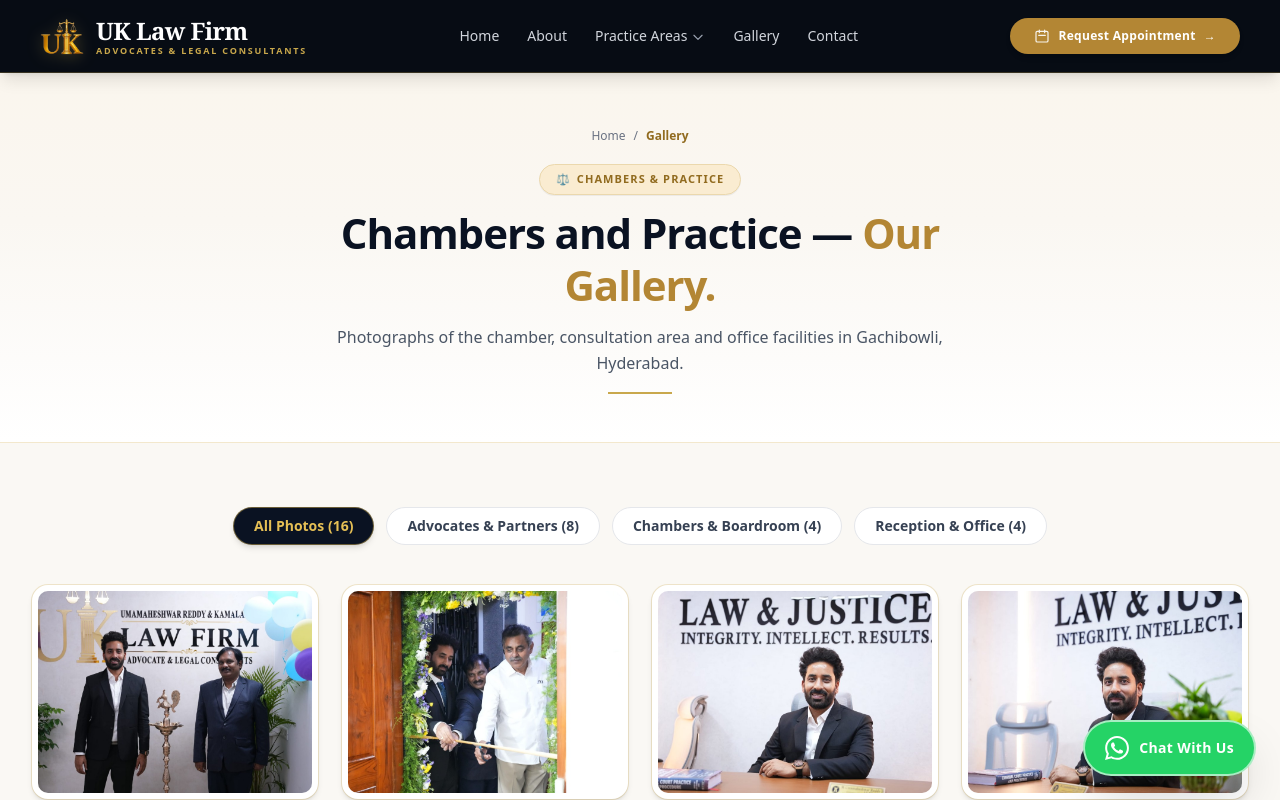
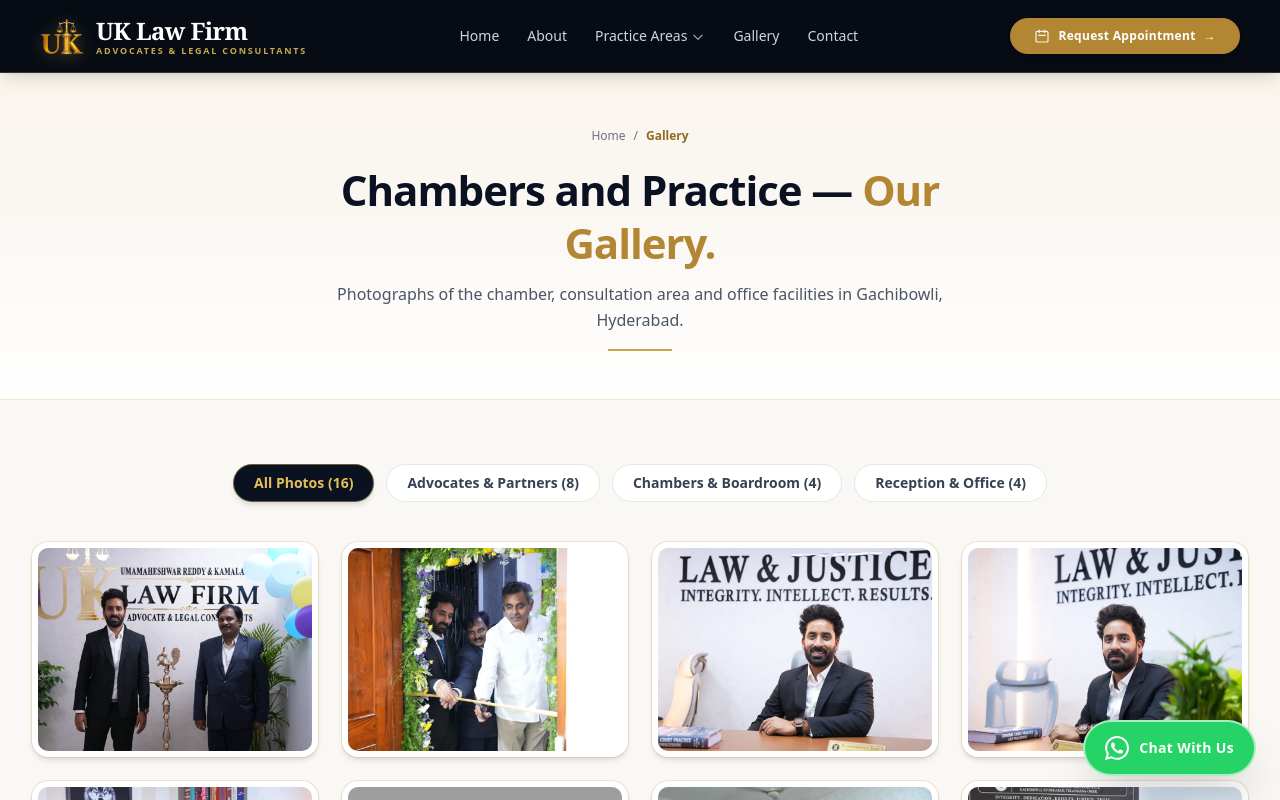
Before and after one commit to kavithamedida4-web/Lawyer-website, a Next.js app: page /gallery in a window 1280 px wide. Shown: the top 800 px of the page. Built offline with nearby package versions, Linux system fonts and the light colour scheme; grey boxes are pictures that could not be loaded.

Commit message:
Remove CHAMBERS & PRACTICE pill badge from /gallery page

```diff
--- a/app/gallery/page.tsx
+++ b/app/gallery/page.tsx
@@ -27,12 +27,6 @@ export default function GalleryPage() {
             <span className="text-[#916b1f] font-semibold">Gallery</span>
           </nav>
 
-          {/* Pill Badge */}
-          <div className="inline-flex items-center gap-1.5 bg-[#faecd1] text-[#916b1f] border border-[#ebd8ad] px-4 py-1.5 rounded-full text-[11px] font-bold tracking-widest uppercase mb-3 shadow-2xs">
-            <span>⚖️</span>
-            <span>CHAMBERS &amp; PRACTICE</span>
-          </div>
-
           {/* Heading */}
           <h1 className="text-3xl sm:text-4xl lg:text-[42px] font-sans font-semibold text-[#0a1222] tracking-tight leading-tight mb-3 max-w-[700px] mx-auto">
             Chambers and Practice — <span className="text-[#b38634]">Our Gallery.</span>
```
